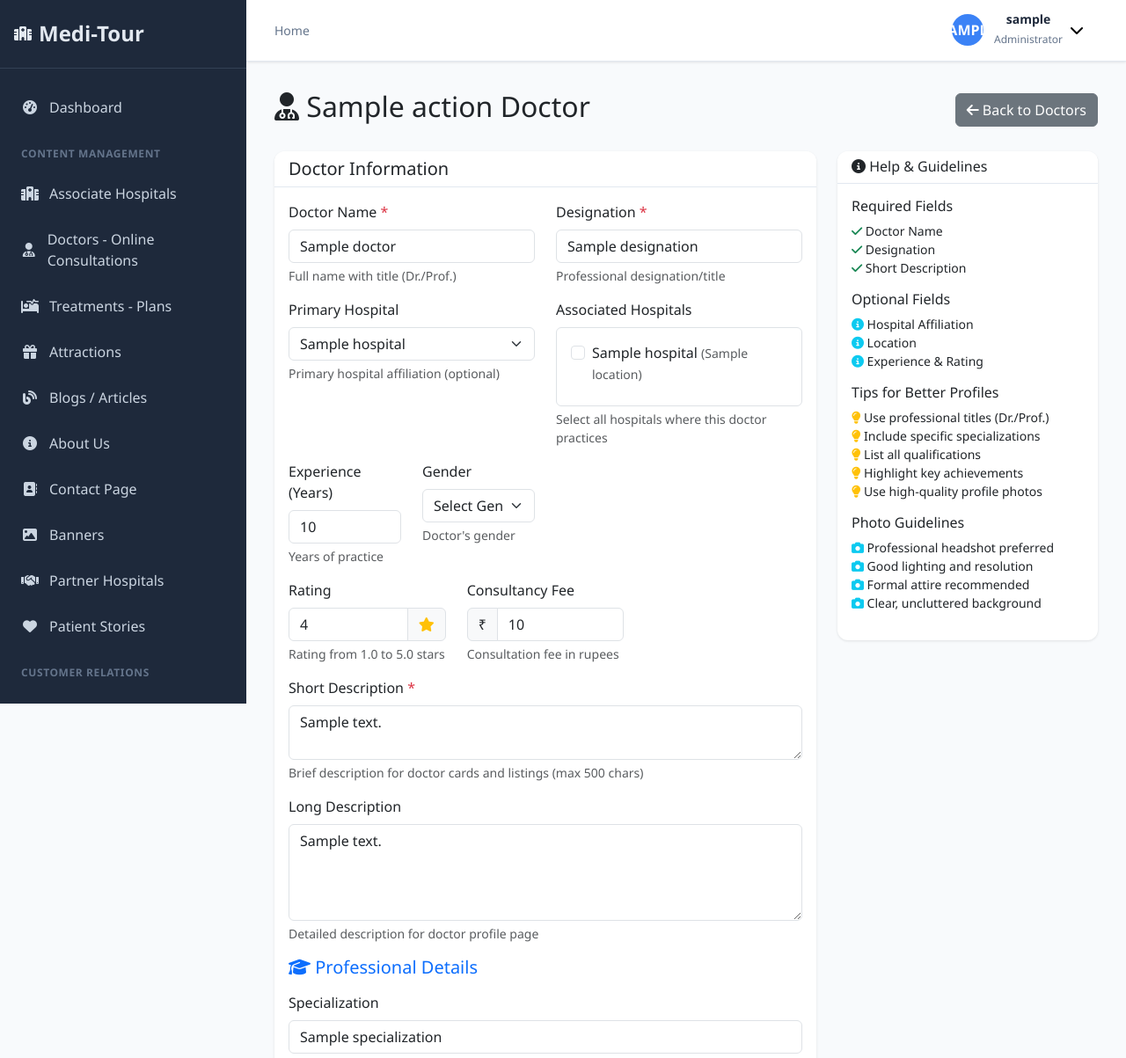
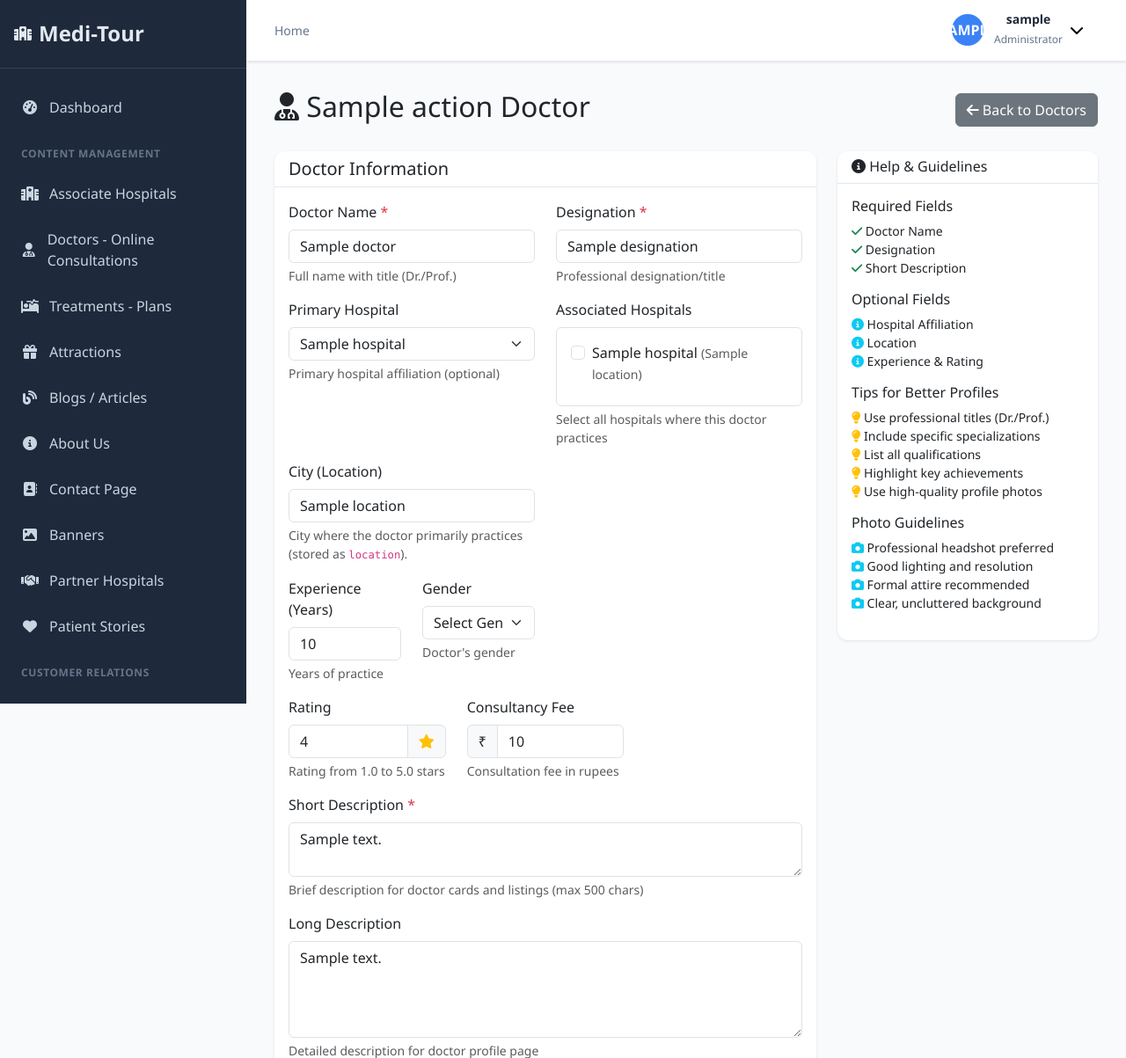
Before and after one commit to nawab-syscraft25/Medi-tour, a FastAPI app: template templates/admin/doctor_form.html in a window 1280 px wide. Shown: the top 1203 px of the page at 88% size. Run offline with FastAPI, Linux system fonts and the light colour scheme; the template is opened without the code that fills it: most values are stand-ins (such as "Sample title", 1, 10 or a date in 2020); grey boxes marked "Sample" are stand-in pictures; parts of the project's set-up code (start-up, migrations or seed data) failed here and were passed over.

Commit message:
Updated code with located added

```diff
--- a/templates/admin/doctor_form.html
+++ b/templates/admin/doctor_form.html
@@ -78,6 +78,15 @@
                                 {% endif %}
                             </div>
                             <div class="form-text">Select all hospitals where this doctor practices</div>
+                        </div>
+                    </div>
+
+                    <div class="row mb-3">
+                        <div class="col-md-6">
+                            <label for="location" class="form-label">City (Location)</label>
+                            <input type="text" class="form-control" id="location" name="location"
+                                   value="{{ doctor.location if doctor else '' }}" placeholder="City, e.g., New Delhi">
+                            <div class="form-text">City where the doctor primarily practices (stored as <code>location</code>).</div>
                         </div>
                     </div>
 
```
